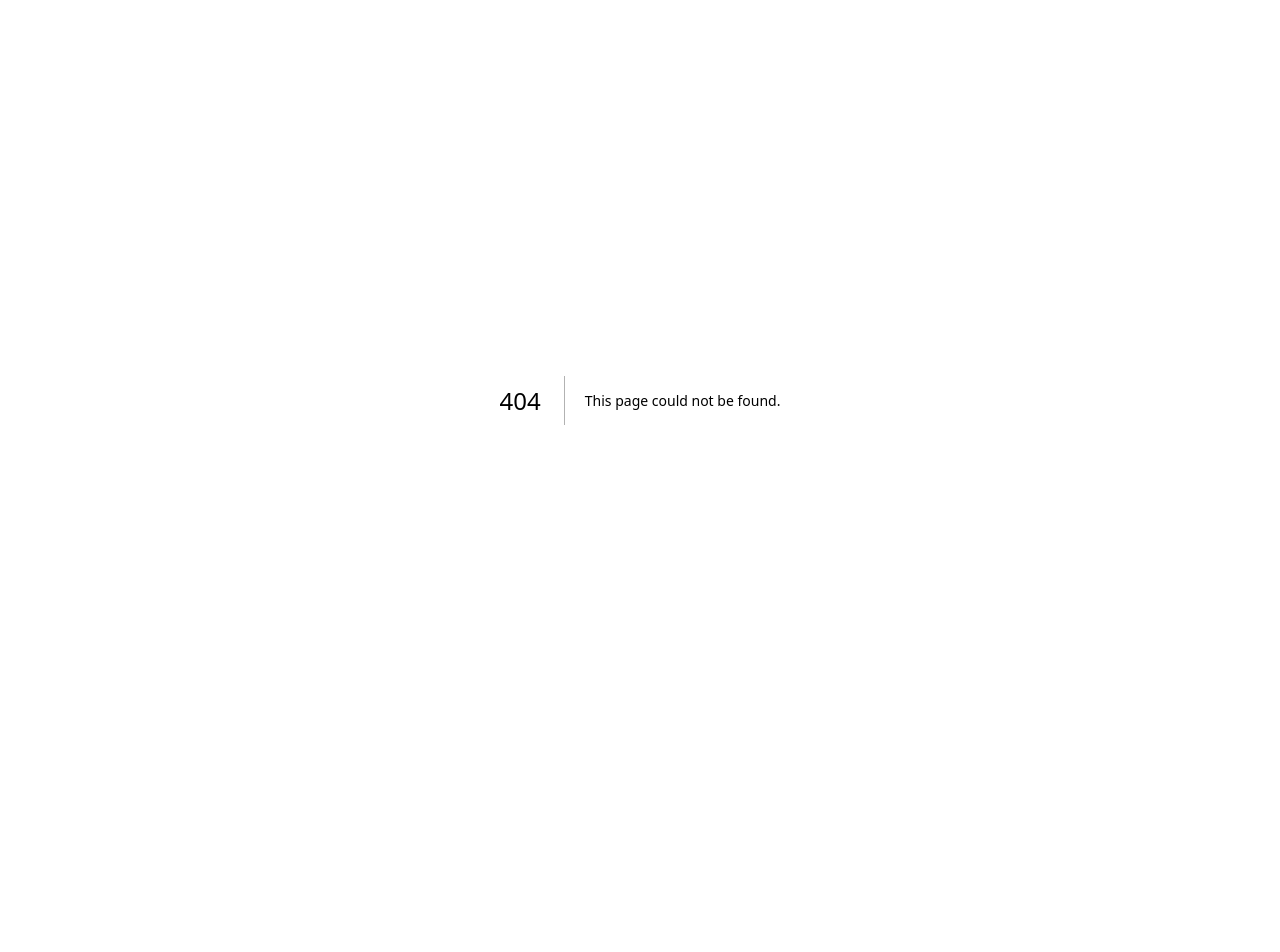
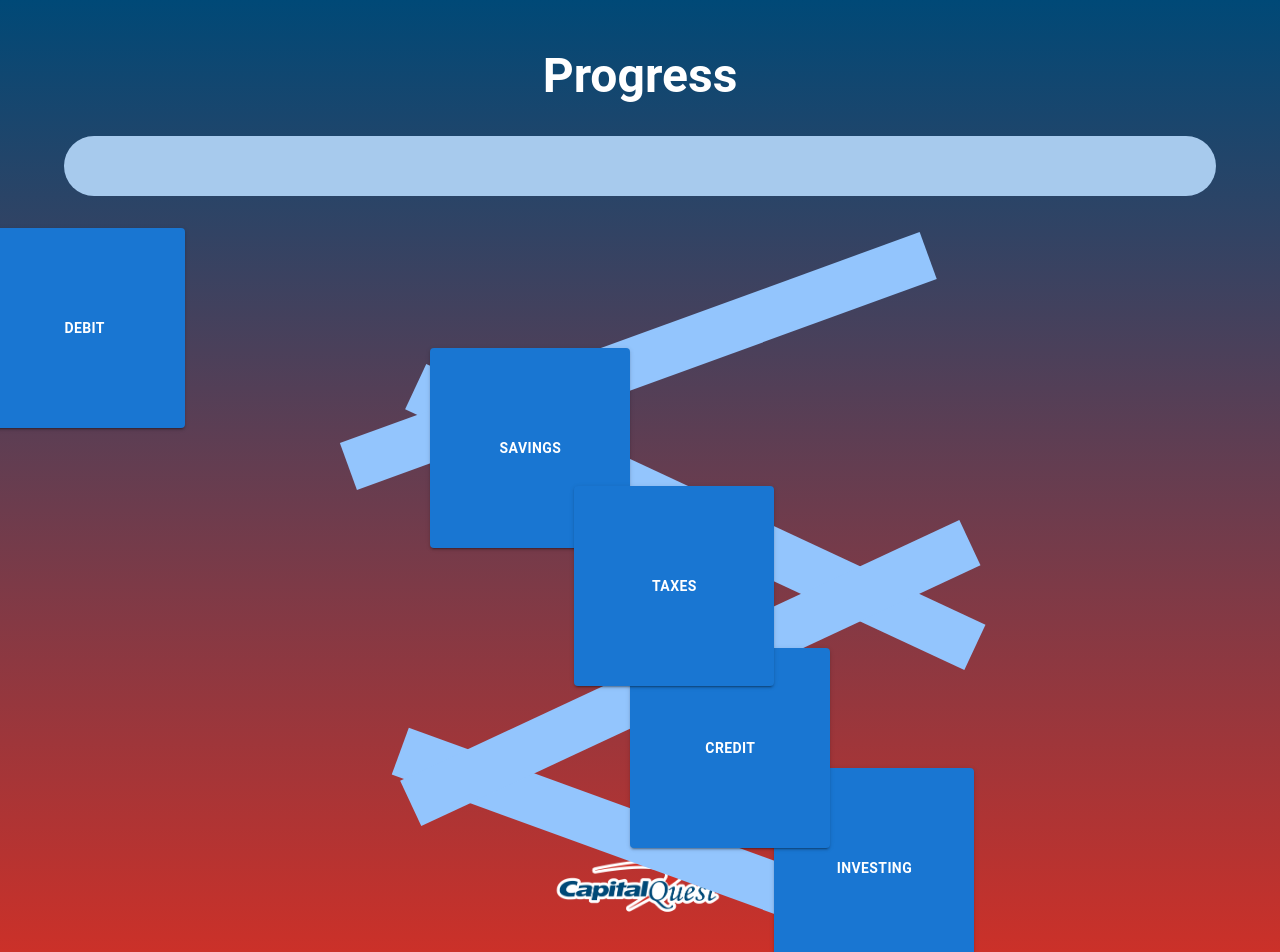
Before and after one commit to PaulaFregene/Capital-Quest-24, a Next.js app in the folder capital-quest/: page /game_home in a window 1280 px wide. Before the commit this address had no page. Shown: the top 952 px of the page. Before the commit the page ends 800 px from the top, so only its background shows below. Built offline with nearby package versions, Linux system fonts and the light colour scheme.

Commit message:
Adding game_hub and Linking all together

```diff
--- a/capital-quest/src/app/credit/page.js
+++ b/capital-quest/src/app/credit/page.js
@@ -1,8 +1,10 @@
 import React from 'react';
+import Header from '@/components/Header';
 
 const Credit = () => {
   return (
     <div className="container">
+      <Header/>
       <div className="header">
         <img src="/capital quest outlined logo.png" alt="Capital Quest Logo" className = "logo-top-right" />
         <h1>Credit</h1>
--- /dev/null
+++ b/capital-quest/src/app/game_home/page.js
@@ -0,0 +1,134 @@
+"use client"
+import { Button, Typography, LinearProgress } from "@mui/material";
+import Image from "next/image";
+import React, { useState } from 'react';
+import Link from "next/link";
+
+export default function game_home() {
+
+  const [progress, setProgress] = useState(0);
+
+  const handleClick = (label) => {
+    //alert(`Clicked on ${label}`);   # This sends a message after the click, disable for now but could be useful later
+    setProgress(prevProgress => Math.min(prevProgress + 20, 100));
+  };
+
+  return (
+    <div className="grad flex min-h-screen flex-col items-center justify-between p-4 md:p-8 p-auto pt-20 px-8">
+      <Typography variant="h3" style={{ color: 'white', fontWeight: 'bold', marginBottom: '16px', paddingTop: '16px' }}>Progress</Typography>
+
+      {/* Progress Bar */}
+      <div className="w-full mt-4 mb-8 px-8">
+      <LinearProgress variant="determinate" value={progress} sx={{ height: '60px', borderRadius: '30px','& .MuiLinearProgress-bar':{backgroundColor: 'red',}, }} />
+      </div>
+
+      {/* Container for circles and lines */}
+      <div className="relative w-full max-w-screen-lg" style={{ height: '600px' }}>
+        {/* Circle 1 */}
+        <Button variant="contained"
+          className="w-circle-lg h-circle-lg rounded-full bg-blue-900 flex items-center justify-center absolute"
+          style={{ right: '14%', top: '0%', zIndex: 2 }}
+          onClick={() => handleClick('Debit')}
+        >
+          <span className="text-white font-bold">Debit</span>
+        </Button>
+
+        {/* Line 1 */}
+        <div
+          className="absolute bg-blue-300"
+          style={{
+            width: 'calc(70% - 100px)',
+            height: '50px',
+            top: '18%',
+            left: 'calc(10% + 100px)',
+            right: 'calc(15% + 100px)',
+            transform: 'rotate(160deg)',
+            zIndex: 1
+          }}
+        ></div>
+
+        {/* Circle 2 */}
+        <Link href="/savings" passHref>
+        <Button variant="contained"
+          className="w-circle-lg h-circle-lg rounded-full bg-blue-900 flex items-center justify-center absolute"
+          style={{ left: '10%', top: '20%', zIndex: 2 }}
+          onClick={() => handleClick('Savings')}
+        >
+          <span className="text-white font-bold">Savings</span>
+        </Button>
+        </Link>
+
+        {/* Line 2 */}
+        <div
+          className="absolute bg-blue-300"
+          style={{
+            width: 'calc(70% - 100px)',
+            height: '50px',
+            top: '44%',
+            left: 'calc(18% + 75px)',
+            right: 'calc(17% + 100px)',
+            transform: 'rotate(-155deg)'
+          }}
+        ></div>
+
+        {/* Circle 3 */}
+        <Link href="/credit" passHref>
+        <Button variant="contained"
+          className="w-circle-lg h-circle-lg rounded-full bg-blue-900 flex items-center justify-center absolute"
+          style={{ left: '10%', top: '70%', zIndex: 2 }}
+          onClick={() => handleClick('Credit')}
+        >
+          <span className="text-white font-bold">Credit</span>
+        </Button>
+        </Link>
+
+        {/* Line 4 */}
+        <div
+          className="absolute bg-blue-300"
+          style={{
+            width: 'calc(68% - 100px)',
+            height: '50px',
+            top: '100%',
+            left: 'calc(15% + 100px)',
+            transform: 'rotate(-160deg)'
+          }}
+        ></div>
+
+        {/* Circle 4 */}
+        <Button variant="contained"
+          className="w-circle-lg h-circle-lg rounded-full bg-blue-900 flex items-center justify-center absolute"
+          style={{ right: '15%', top: '43%', zIndex: 2 }}
+          onClick={() => handleClick('Taxes')}
+        >
+          <span className="text-white font-bold">Taxes</span>
+        </Button>
+
+        {/* Line 3 */}
+        <div
+          className="absolute bg-blue-300"
+          style={{
+            width: 'calc(70% - 100px)',
+            height: '50px',
+            top: '70%',
+            left: 'calc(15% + 100px)',
+            right: 'calc(10% + 100px)',
+            transform: 'rotate(155deg)'
+          }}
+        ></div>
+
+        {/* Circle 5 */}
+        <Button variant="contained"
+          className="w-circle-lg h-circle-lg rounded-full bg-blue-900 flex items-center justify-center absolute"
+          style={{ right: '15%', top: '90%' }}
+          onClick={() => handleClick('Investing')}
+        >
+          <span className="text-white font-bold">Investing</span>
+        </Button>
+      </div>
+
+      <div className="flex justify-center mt-auto">
+        <Image src="/capital quest outlined logo.png" width={200} height={200} alt="Capital One outlined logo" />
+      </div>
+    </div>
+  );
+}
--- a/capital-quest/src/app/globals.css
+++ b/capital-quest/src/app/globals.css
@@ -1,14 +1,30 @@
 /* globals.css */
+@tailwind base;
+@tailwind components;
+@tailwind utilities;
+
+:root {
+  --foreground-rgb: 0, 0, 0;
+  --background-start-rgb: 214, 219, 220;
+  --background-end-rgb: 255, 255, 255;
+}
+
+@media (prefers-color-scheme: dark) {
+  :root {
+    --foreground-rgb: 255, 255, 255;
+    --background-start-rgb: 0, 0, 0;
+    --background-end-rgb: 0, 0, 0;
+  }
+}
+
 body {
-  font-family: Arial, sans-serif;
-  background: linear-gradient(180deg, #e62a2a, #eddfdf);
-  display: flex;
-  justify-content: center;
-  align-items: center;
-  height: 100vh;
-  width: 100vw;
-  margin: 0;
-  position: relative;
+  color: rgb(var(--foreground-rgb));
+  background: linear-gradient(
+      to bottom,
+      transparent,
+      rgb(var(--background-end-rgb))
+    )
+    rgb(var(--background-start-rgb));
 }
 
 .container {
--- a/capital-quest/src/app/page.js
+++ b/capital-quest/src/app/page.js
@@ -3,7 +3,6 @@
 import { Button, Typography } from "@mui/material";
 import Image from "next/image";
 import Link from 'next/link';
-import Credit from "./credit/page";
 
 export default function Home() {
     return (
@@ -14,7 +13,7 @@ export default function Home() {
                 <Typography variant="h6" style={{ color: 'white', fontWeight: 'bold', fontSize: '28px' }}>LEARN FINANCIAL LITERACY WITH CAPITAL ONE!</Typography>
             </div>
             <div className="text-center p-0 mb-[200px]">
-                <Link href="/savings" passHref>
+                <Link href="/game_home" passHref>
                     <Button variant="contained"
                             color="error"
                             size="large"
@@ -27,7 +26,6 @@ export default function Home() {
             <div className="flex justify-center mt-auto">
                 <Image src="/capital one logo.png" width={200} height={200} alt="Capital One logo image"/>
             </div>
-            <Credit />
         </main>
     );
 }
--- a/capital-quest/src/components/Header.js
+++ b/capital-quest/src/components/Header.js
@@ -6,7 +6,7 @@ export default function Header() {
         <div>
             <div className= "flex flex-row items-start justify-between">
                 <button>
-                    <Link href="/" passHref>
+                    <Link href="/game_home" passHref>
                         <Image src="/Menu.png" width={200} height={200} alt="Menu button" />
                     </Link>
                 </button>
--- a/capital-quest/tailwind.config.js
+++ b/capital-quest/tailwind.config.js
@@ -12,6 +12,15 @@ module.exports = {
         "gradient-conic":
           "conic-gradient(from 180deg at 50% 50%, var(--tw-gradient-stops))",
       },
+      width: {
+        'circle-lg': '200px', // Custom size for larger circles
+      },
+      height: {
+        'circle-lg': '200px', // Custom size for larger circles
+      },
+      borderWidth: {
+        'circle-lg': '6px', // Custom border width for larger circles
+      },
     },
   },
   plugins: [],
```
